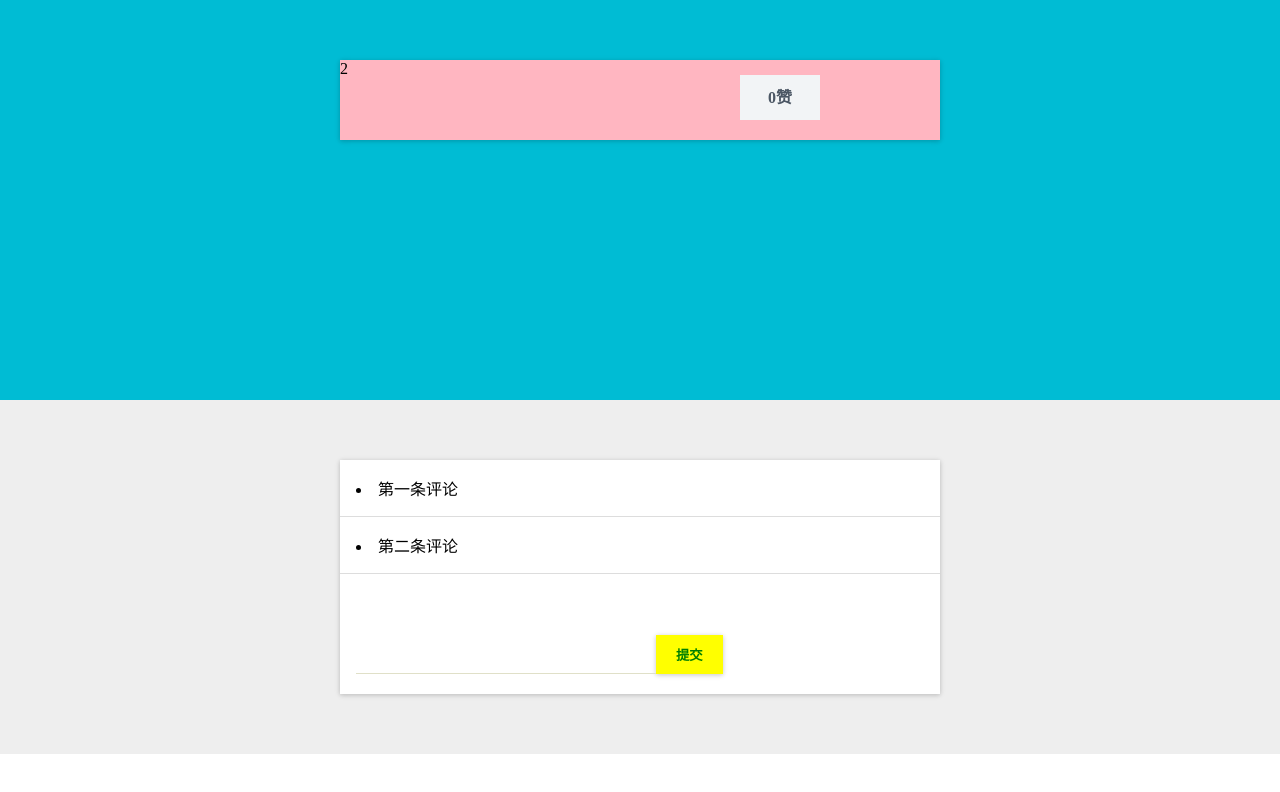
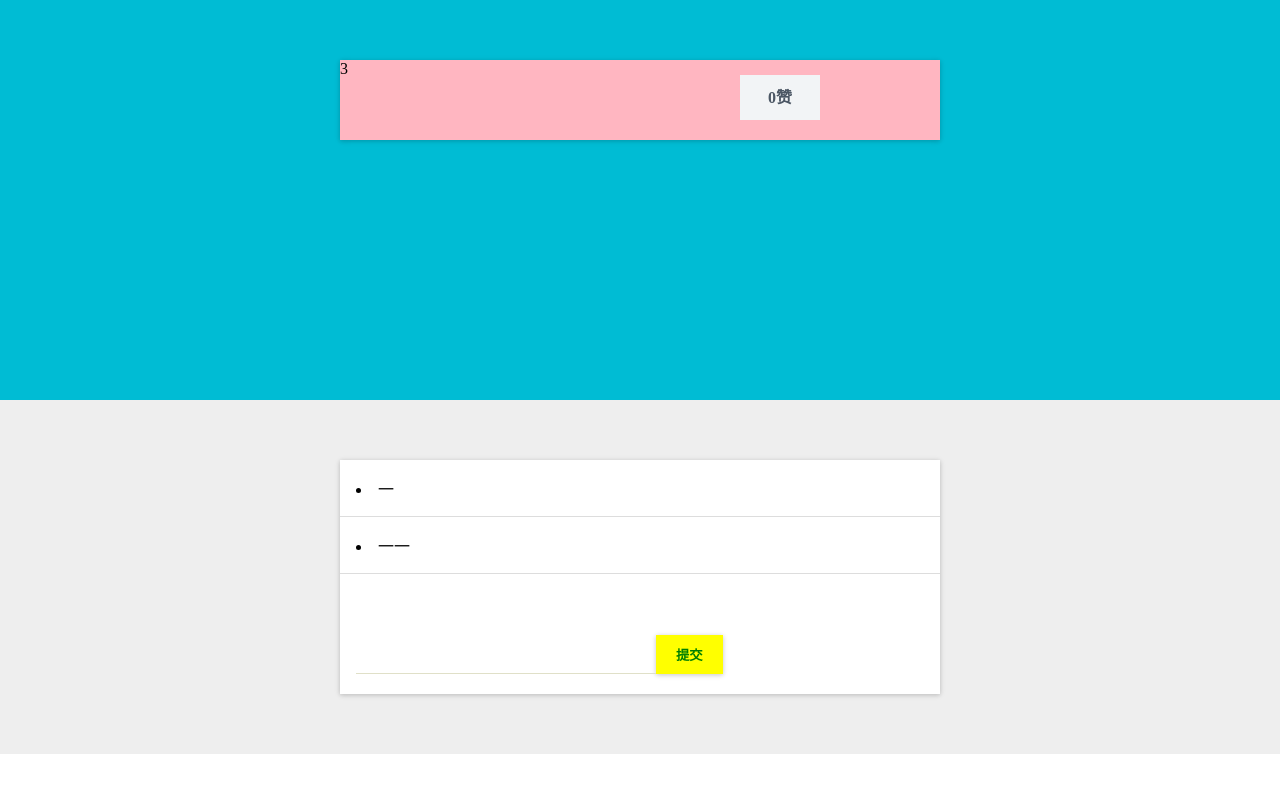
Before and after one commit to zhuangzz/redux-hello, a React (Create React App) app: page /post/1 in a window 1280 px wide. Shown: the top 792 px of the page. Built offline with nearby package versions, Linux system fonts and the light colour scheme.

Commit message:
show own comments

```diff
--- a/src/App.js
+++ b/src/App.js
@@ -15,7 +15,7 @@ class App extends Component {
 				<Router>
      			<Switch>
       			<Route exact path="/" component={HomePage} />
-      			<Route path="/post/1" component={PostPage} />
+      			<Route path="/post/:id" component={PostPage} />
       		</Switch>
       	</Router>
 			</Provider>
--- a/src/CommentBox.js
+++ b/src/CommentBox.js
@@ -7,8 +7,8 @@ class CommentBox extends Component {
     comments: store.getState()
   }
 
-  handleSubmit = (e) => {
-    e.preventDefault()
+  handleSubmit = () => {
+    // e.preventDefault()
     let newComment = this.commentInput.value
     console.log(store.getState())
     store.dispatch({type: 'ADD_COMMENT', comment: newComment})
@@ -20,14 +20,23 @@ class CommentBox extends Component {
   }
 
   render() {
-    console.log(store.getState())
+    // console.log(store.getState())
+    console.log(this.props.comments)
+    console.log(this.props.postId)
+    let { postId, comments } = this.props
+    let myComments = comments.filter(value => value.postId ===  postId ).map(item => {
+       return item.content;
+     })
+    console.log('myComments', myComments)
     return (
       <div className="comment-box">
         {
           // this.state.comments.map(item => (
             // ['1', '2'].map(item => (
-             this.props.comments.map(item => (
+             // this.props.comments.map(item => (
+             myComments.map(item => (
             <li className="comment" key={Math.random()}>{item}</li>
+
           ))
         }
         <form ref={value => this.commentForm = value}
--- a/src/HomePage.js
+++ b/src/HomePage.js
@@ -1,10 +1,14 @@
 import React,{Component}from "react"
+import {Link} from 'react-router-dom'
 
 export default class HomePage extends Component{
 	render(){
 		return(
 			<div>
-				首页
+				<ul>
+					<li><Link to="/post/1">git</Link></li>
+					<li><Link to="/post/2">redux</Link></li>
+				</ul>
 			</div>)
 	}
 }
--- a/src/PostBody.js
+++ b/src/PostBody.js
@@ -7,12 +7,16 @@ class PostBody extends Component {
 		store.dispatch({type:"INCRMENT_LIKE"})
   }
   render() {
+
     return (
       <div className="post-body" style={{height:"80px",backgroundColor:"lightpink"}}>
-       {this.props.comments.length}
-       <div className="likes-num num" onClick={this.handleClick}>
-				{this.props.likes}赞
-       </div>
+        {this.props.comments.length}
+      	<div className="title">
+        	{this.props.PostId}
+     	</div>
+      	<div className="likes-num num" onClick={this.handleClick}>
+					{this.props.likes}赞
+      	</div>
       </div>
     )
   }
--- a/src/PostPage.js
+++ b/src/PostPage.js
@@ -5,15 +5,16 @@ import PostBody from "./PostBody";
 
 
 class PostPage extends Component {
-  render() {
+  render(){
+    let {id}=this.props.match.params
     return (
       <div>
  				<div>
    				<div className="top  clearfix">
-     				<PostBody />
+     				<PostBody postId={id}/>
    				</div>
    				<div className="bottom clearfix">
-    				<CommentBox />
+    				<CommentBox postId={id}/>
    				</div>
  				</div>
       </div>
--- a/src/reducers/comment.js
+++ b/src/reducers/comment.js
@@ -1,10 +1,14 @@
 let  comments = [
-    "第一条评论",
-    "第二条评论"
+  {content:"一",
+ 		postId:"1"},
+ 	{content:"一一",
+ 		postId:"1"},
+ 	{content:"二",
+ 		postId:"2"},
   ]
 
 export default function commentReducer(state = comments, action) {
-  console.log(action)
+  // console.log(action)
   switch (action.type) {
     case 'ADD_COMMENT':
       return [...state ,action.comment]
--- a/src/reducers/like.js
+++ b/src/reducers/like.js
@@ -1,6 +1,6 @@
 
 export default function commentReducer(state = 0, action) {
-  console.log(action)
+  // console.log(action)
   switch (action.type) {
     case 'INCRMENT_LIKE':
       return state + 1;
```
